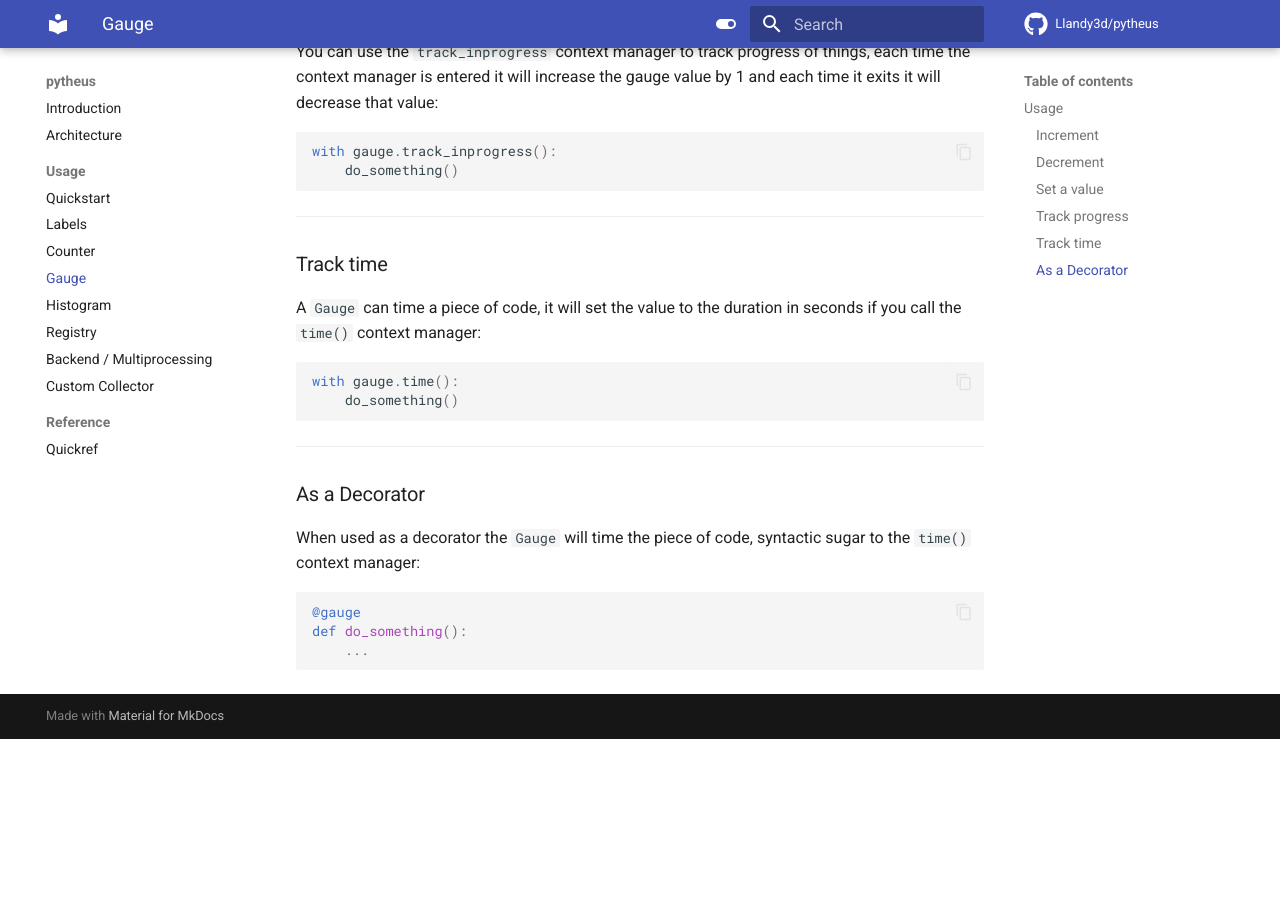
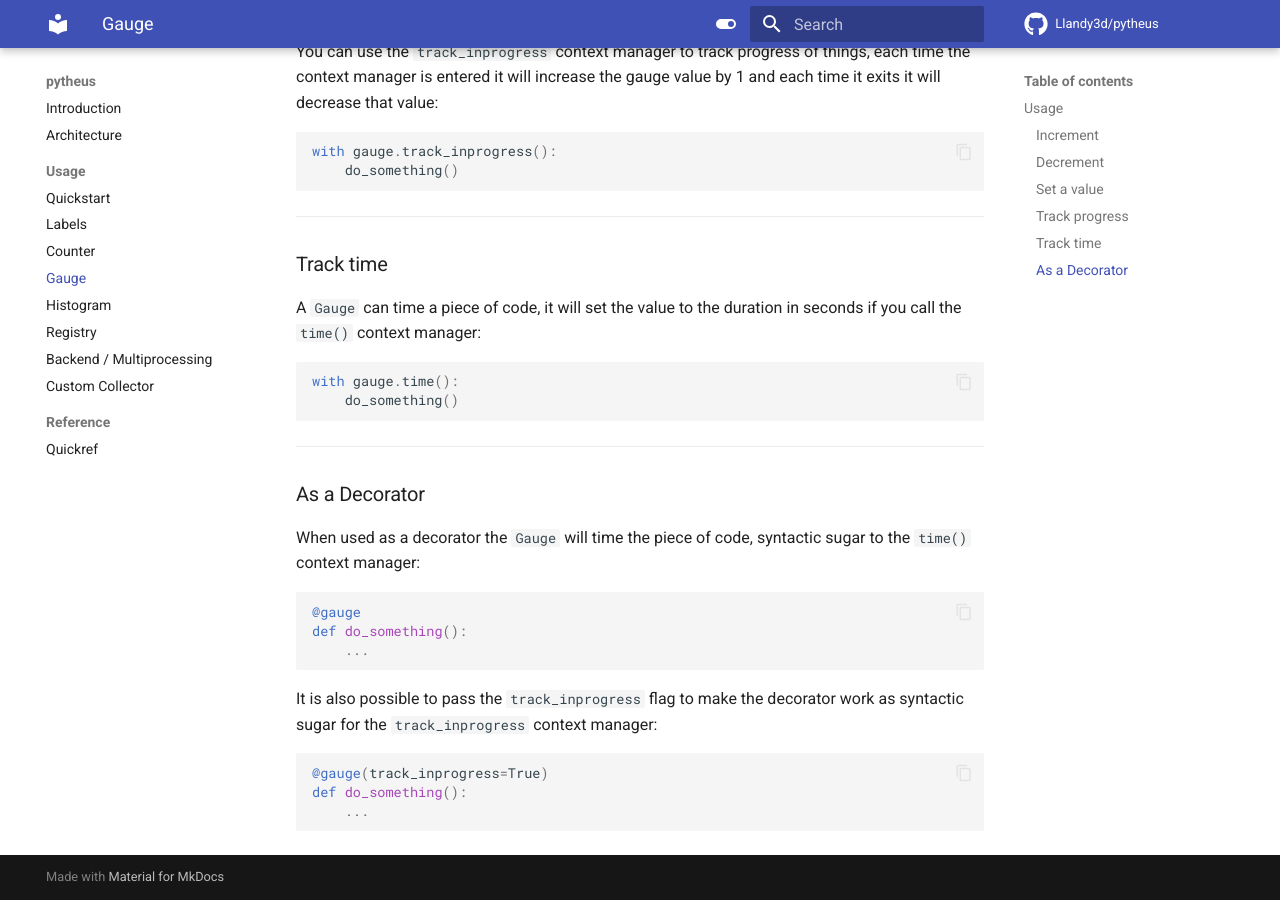
Before and after one commit to Llandy3d/pytheus, an MkDocs documentation site: the page built from docs/gauge.md, in a window 1280 px wide and 900 px high, scrolled down 1391 px. Built offline with MkDocs 1.6.1 and Material for MkDocs 9.7.7, drawn with Linux system fonts in a browser that asks for light colours; comment, search, counter and statistics services are not loaded; before the commit the page ends 2130 px from its top, so only the background shows below that.

Commit message:
document track_inprogress as decorator

````diff
--- a/docs/gauge.md
+++ b/docs/gauge.md
@@ -95,3 +95,11 @@ When used as a decorator the `Gauge` will time the piece of code, syntactic suga
 def do_something():
     ...
 ```
+
+It is also possible to pass the `track_inprogress` flag to make the decorator work as syntactic sugar for the `track_inprogress` context manager:
+
+```python
+@gauge(track_inprogress=True)
+def do_something():
+    ...
+```
````
Also changed, not shown: README.md (+5 -0 lines), docs/quickref.md (+5 -0 lines).
